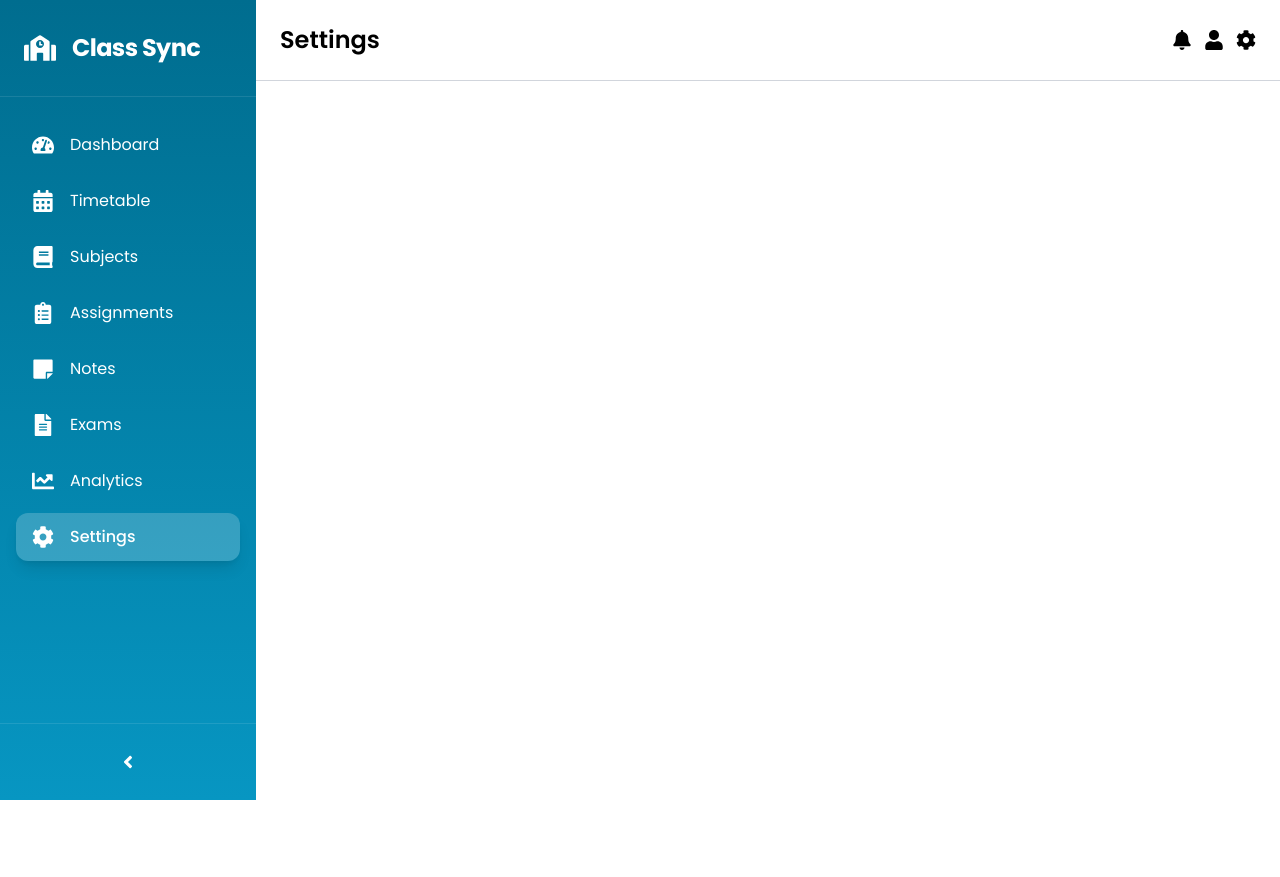
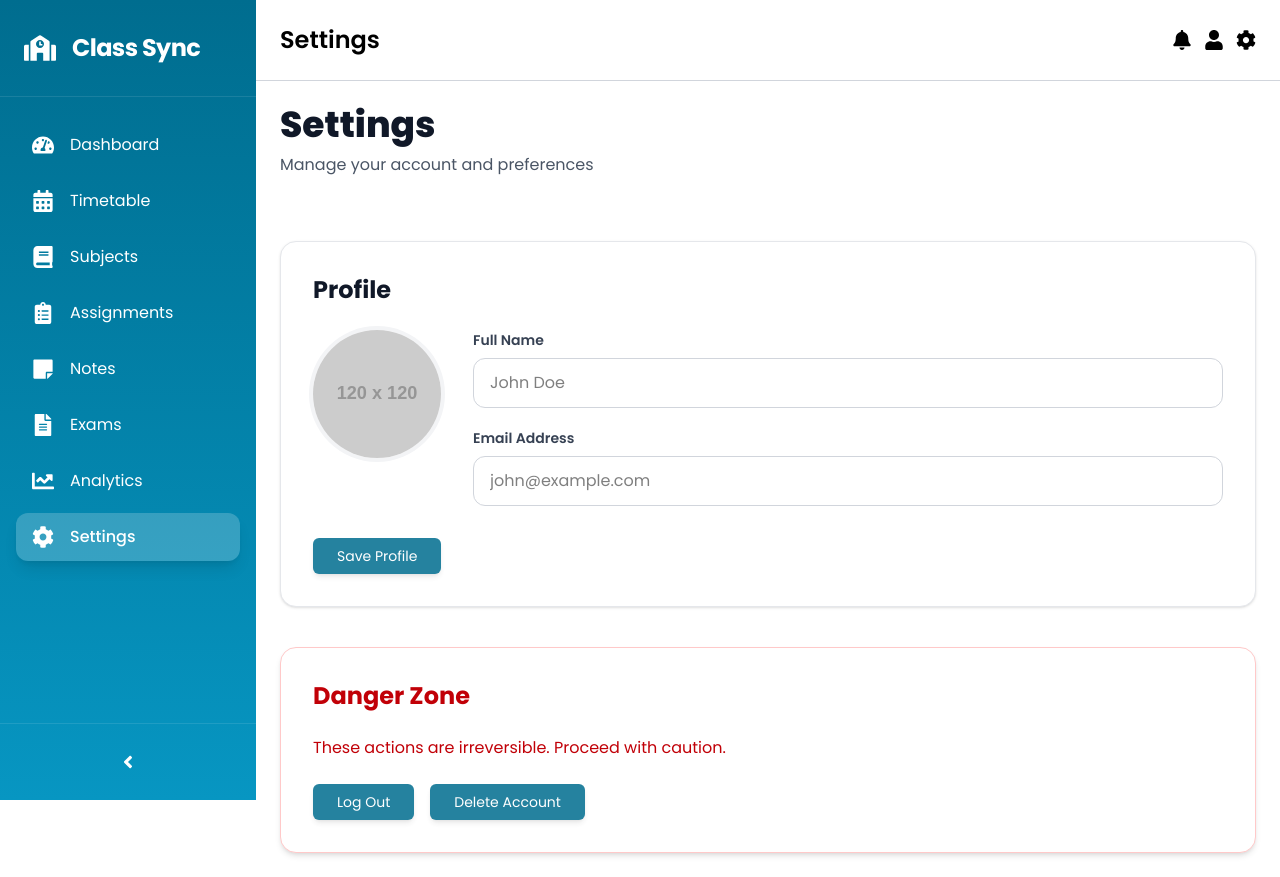
Before and after one commit to paldentitung/ClassSync, a React (Vite) app in the folder frontend/: page /settings in a window 1280 px wide. Before the commit the page ends 800 px from the top, so only its background shows below. Built offline with nearby package versions, Linux system fonts and the light colour scheme.

Commit message:
Added the setting page

```diff
--- a/frontend/Pages/Settings.jsx
+++ b/frontend/Pages/Settings.jsx
@@ -1,11 +1,86 @@
-import React from "react";
+import React, { useContext, useState } from "react";
+import MainButton from "../Components/MainButton";
+import { RoleContext } from "../Context/RoleContext";
 import Header from "../Components/Header";
 
 const Settings = () => {
+  const { role } = useContext(RoleContext);
+  const [darkMode, setDarkMode] = useState(false);
+
   return (
     <div>
-      {" "}
       <Header title="Settings" />
+      <div className="p-6  flex flex-col gap-10">
+        {/* Page Header */}
+        <div className="mb-6">
+          <h1 className="text-4xl font-extrabold text-gray-900">Settings</h1>
+          <p className="text-gray-600 mt-2">
+            Manage your account and preferences
+          </p>
+        </div>
+
+        {/* Profile Section */}
+        <div className="bg-white rounded-2xl shadow-sm border border-gray-200 p-8">
+          <h2 className="text-2xl font-bold mb-6 text-gray-900">Profile</h2>
+          <div className="flex flex-col md:flex-row gap-8 items-start">
+            <div className="relative group">
+              <img
+                src="https://via.placeholder.com/120"
+                alt="Profile"
+                className="w-32 h-32 rounded-full object-cover ring-4 ring-gray-100 group-hover:ring-blue-200 transition-all"
+              />
+              <div className="absolute inset-0 rounded-full bg-black/30 opacity-0 group-hover:opacity-100 transition-opacity flex items-center justify-center">
+                <span className="text-white text-sm font-medium">Change</span>
+              </div>
+            </div>
+
+            <div className="flex-1 space-y-5 w-full">
+              <div>
+                <label className="block text-sm font-semibold text-gray-700 mb-2">
+                  Full Name
+                </label>
+                <input
+                  type="text"
+                  placeholder="John Doe"
+                  className="w-full px-4 py-3 border border-gray-300 rounded-xl focus:outline-none focus:ring-2 focus:ring-blue-500 focus:border-transparent transition"
+                />
+              </div>
+              <div>
+                <label className="block text-sm font-semibold text-gray-700 mb-2">
+                  Email Address
+                </label>
+                <input
+                  type="email"
+                  placeholder="john@example.com"
+                  className="w-full px-4 py-3 border border-gray-300 rounded-xl focus:outline-none focus:ring-2 focus:ring-blue-500 focus:border-transparent transition"
+                />
+              </div>
+            </div>
+          </div>
+
+          <div className="mt-8">
+            <MainButton name="Save Profile" />
+          </div>
+        </div>
+
+        {/* Danger Zone */}
+        <div className="bg-white rounded-2xl shadow-md border border-red-200 p-8 ">
+          <h2 className="text-2xl font-bold mb-6 text-red-700">Danger Zone</h2>
+          <p className="text-red-700 mb-6">
+            These actions are irreversible. Proceed with caution.
+          </p>
+          <div className="flex flex-col sm:flex-row gap-4">
+            <MainButton
+              name="Log Out"
+              className="bg-gray-700 hover:bg-gray-800 text-white"
+            />
+            <MainButton
+              name="Delete Account"
+              className="bg-red-600 hover:bg-red-700 text-white"
+            />
+          </div>
+        </div>
+      </div>
     </div>
   );
 };
```
